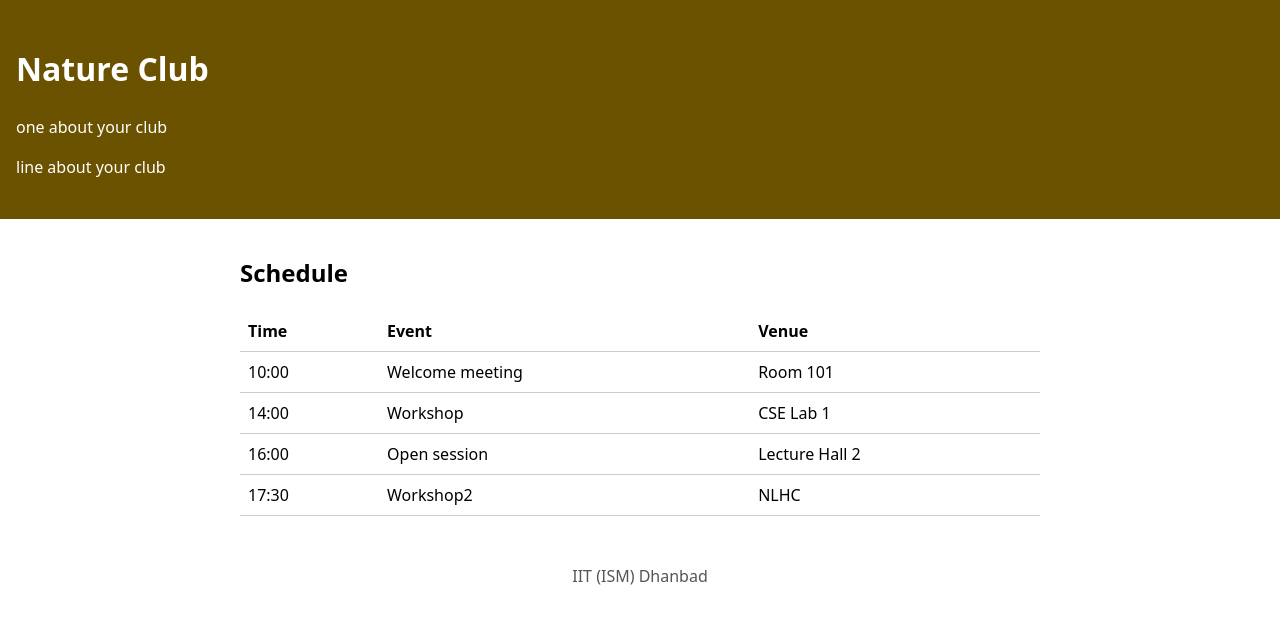
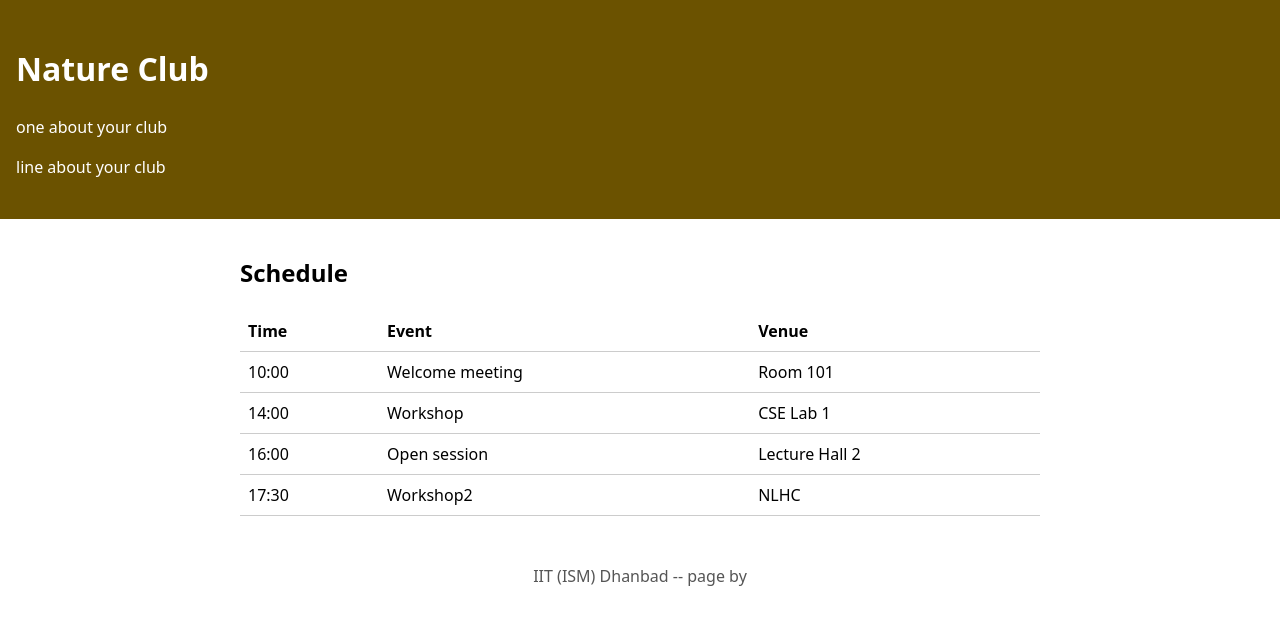
Before and after one commit to cherukuri-kiran/club-page, a plain HTML site: page index.html in a window 1280 px wide. Drawn offline with Linux system fonts and the light colour scheme.

Commit message:
Add my name to the footer

```diff
--- a/index.html
+++ b/index.html
@@ -31,7 +31,7 @@
   </main>
 
   <footer>
-    <p>IIT (ISM) Dhanbad</p>
+	  <p>IIT (ISM) Dhanbad -- page by <cherukuri-kiran></p>
   </footer>
 </body>
 </html>
```
